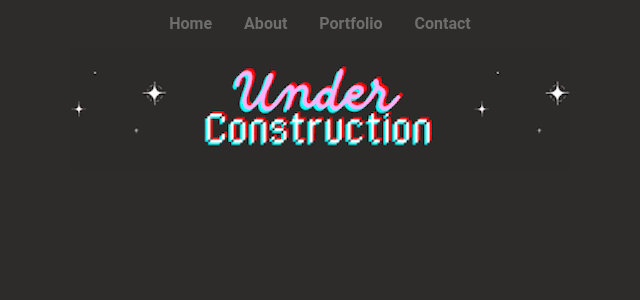
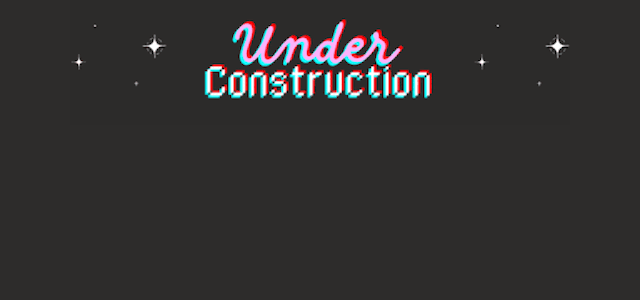
Before and after one commit to gfergusonQA/ginaqa.github.io, a Jekyll site: the page built from portfolio.html, in a window 1280 px wide. Shown: the top 300 px of the page, without its empty margins (320-960 px from the left). Built offline with Jekyll 4.4.1, drawn with Linux system fonts in a browser that asks for light colours.

Commit message:
commented out header bar until I have time to fix the pages

```diff
--- a/_layouts/default.html
+++ b/_layouts/default.html
@@ -8,12 +8,12 @@
 </head>
 <body>
     <header class="header">
-        <nav class="nav-bar">
+        <!-- <nav class="nav-bar">
             <a href="{{ "/" | relative_url }}" class="nav-link">Home</a>
             <a href="{{ "/about" | relative_url }}" class="nav-link">About</a>
             <a href="{{ "/portfolio" | relative_url }}" class="nav-link">Portfolio</a>
             <a href="{{ "/contact" | relative_url }}" class="nav-link">Contact</a>
-        </nav>
+        </nav> -->
         <div class="static-image">
             <img src="{{ "assets/images/Under Construction.gif" | relative_url }}" alt="Under Construction">
         </div>
```
